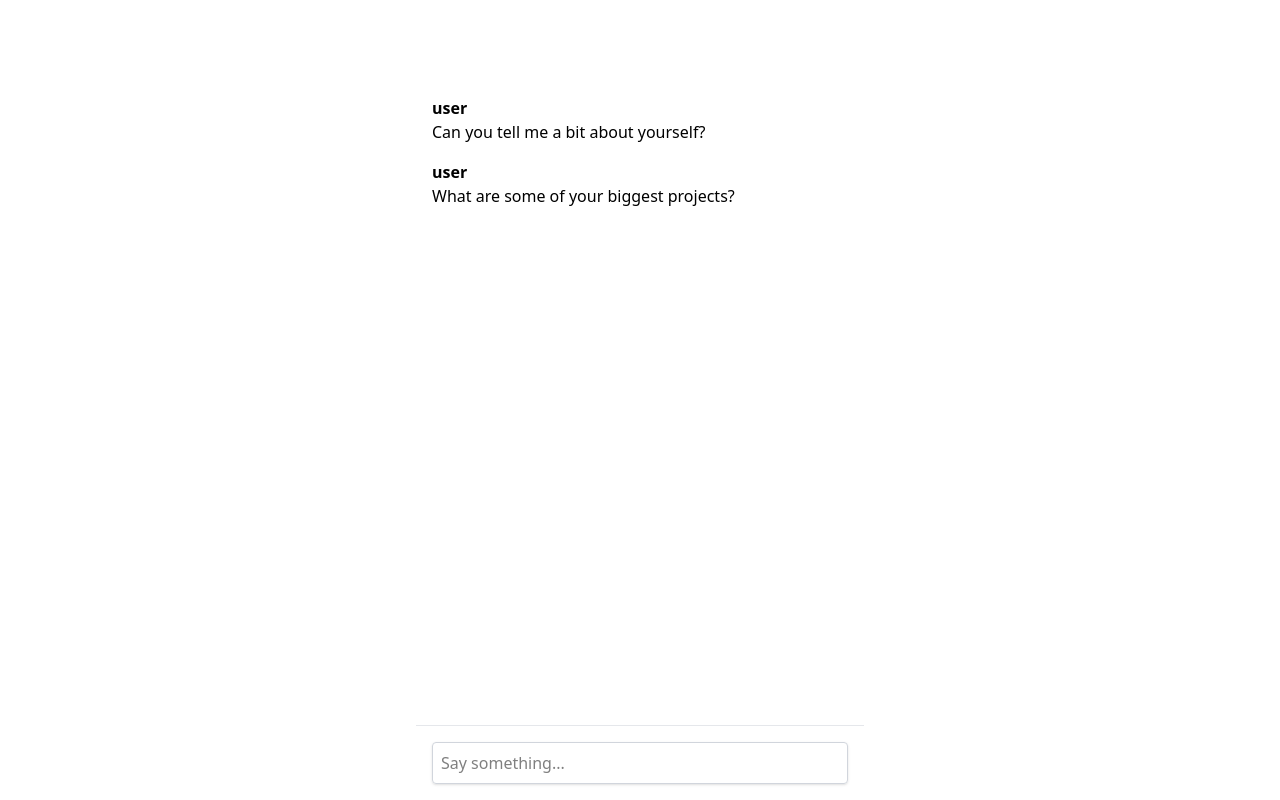
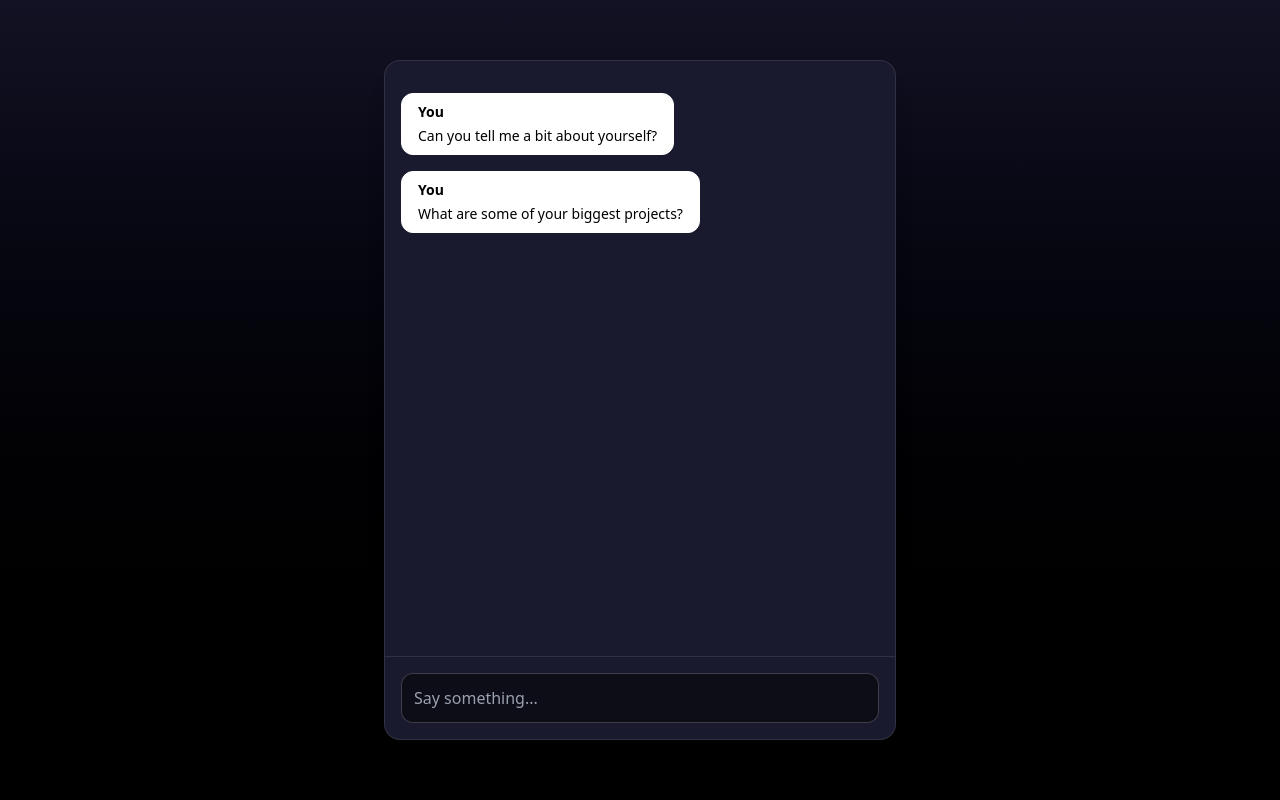
Before and after one commit to AhmedJader/PortfolioV2, a Next.js app: page / in a window 1280 px wide. Built offline with nearby package versions, Linux system fonts and the light colour scheme; no server answers.

Commit message:
feat: implement chat interface with message handling and input components; add PDF ingestion logic with database checks

```diff
--- a/app/globals.css
+++ b/app/globals.css
@@ -5,3 +5,12 @@ body {
   height: 100%;
   overflow: hidden;
 }
+
+/* globals.css */
+.scrollbar-hide::-webkit-scrollbar {
+  display: none;
+}
+.scrollbar-hide {
+  -ms-overflow-style: none;
+  scrollbar-width: none;
+}
--- a/app/layout.tsx
+++ b/app/layout.tsx
@@ -27,6 +27,7 @@ export default function RootLayout({
       <body
         className={`${geistSans.variable} ${geistMono.variable} antialiased`}
       >
+        <div className="absolute top-0 z-[-2] h-screen w-screen bg-neutral-950 bg-[radial-gradient(ellipse_80%_80%_at_50%_-20%,rgba(120,119,198,0.3),rgba(255,255,255,0))]"></div>
         {children}
       </body>
     </html>
--- a/app/page.tsx
+++ b/app/page.tsx
@@ -1,66 +1,5 @@
-'use client';
+import ChatWrapper from '@/components/ChatWrapper';
 
-import { useChat } from '@ai-sdk/react';
-import { useEffect, useRef } from 'react';
-
-export default function Chat() {
-  const { messages, input, handleInputChange, handleSubmit, append } = useChat();
-  const hasAsked = useRef(false);
-  const bottomRef = useRef<HTMLDivElement>(null);
-
-  useEffect(() => {
-    if (!hasAsked.current) {
-      hasAsked.current = true;
-
-      const questions = [
-        "Can you tell me a bit about yourself?",
-        "What are some of your biggest projects?",
-      ];
-
-      questions.forEach((q, i) => {
-        setTimeout(() => {
-          append({ role: 'user', content: q });
-        }, i * 4000);
-      });
-    }
-  }, [append]);
-
-  useEffect(() => {
-    bottomRef.current?.scrollIntoView({ behavior: 'smooth' });
-  }, [messages]);
-
-  return (
-    <div className="flex flex-col h-screen w-full max-w-md mx-auto">
-      {/* Chat scrollable area */}
-      <div className="flex-1 overflow-y-auto px-4 py-24 space-y-4">
-        {messages.map((m) => (
-          <div key={m.id} className="whitespace-pre-wrap">
-            <div>
-              <div className="font-bold">{m.role === 'assistant' ? 'ahmed' : m.role}</div>
-              <p>
-                {m.content.length > 0 ? (
-                  m.content
-                ) : (
-                  <span className="italic font-light">
-                    {'calling tool: ' + m?.toolInvocations?.[0].toolName}
-                  </span>
-                )}
-              </p>
-            </div>
-          </div>
-        ))}
-        <div ref={bottomRef} />
-      </div>
-
-      {/* Input at bottom */}
-      <form onSubmit={handleSubmit} className="p-4 border-t border-gray-200">
-        <input
-          className="w-full p-2 border border-gray-300 rounded shadow"
-          value={input}
-          placeholder="Say something..."
-          onChange={handleInputChange}
-        />
-      </form>
-    </div>
-  );
+export default function Home() {
+  return <ChatWrapper />;
 }
--- /dev/null
+++ b/components/ChatWrapper.tsx
@@ -0,0 +1,42 @@
+'use client';
+
+import { useChat } from '@ai-sdk/react';
+import { useEffect, useRef } from 'react';
+import MessageList from './MessageList';
+import MessageInput from './MessageInput';
+
+export default function ChatWrapper() {
+    const { messages, input, handleInputChange, handleSubmit, append } = useChat();
+    const hasAsked = useRef(false);
+    const bottomRef = useRef<HTMLDivElement>(null);
+
+    useEffect(() => {
+        if (!hasAsked.current) {
+            hasAsked.current = true;
+
+            const questions = [
+                "Can you tell me a bit about yourself?",
+                "What are some of your biggest projects?",
+            ];
+
+            questions.forEach((q, i) => {
+                setTimeout(() => {
+                    append({ role: 'user', content: q });
+                }, i * 4000);
+            });
+        }
+    }, [append]);
+
+    useEffect(() => {
+        bottomRef.current?.scrollIntoView({ behavior: 'smooth' });
+    }, [messages]);
+
+    return (
+        <div className="flex items-center justify-center min-h-screen bg-gradient-to-b from-[#121224] to-black text-white">
+            <div className="flex flex-col h-[85vh] w-full max-w-lg bg-[#1a1a2e] border border-white/10 rounded-2xl shadow-xl overflow-hidden">
+                <MessageList messages={messages} bottomRef={bottomRef} />
+                <MessageInput input={input} handleInputChange={handleInputChange} handleSubmit={handleSubmit} />
+            </div>
+        </div>
+    );
+}
--- /dev/null
+++ b/components/MessageBubble.tsx
@@ -0,0 +1,30 @@
+type MessageProps = {
+  role: string;
+  content: string;
+  toolName?: string;
+};
+
+export default function MessageBubble({ role, content, toolName }: MessageProps) {
+  return (
+    <div className={`flex w-full justify-${role === 'assistant' ? 'start' : 'end'}`}>
+      <div
+        className={`max-w-[85%] px-4 py-2 rounded-xl border ${
+          role === 'assistant'
+            ? 'bg-white/10 border-white text-white'
+            : 'bg-white text-black border-white'
+        }`}
+      >
+        <div className="text-sm font-bold mb-1">
+          {role === 'assistant' ? 'Ahmed' : 'You'}
+        </div>
+        <p className="whitespace-pre-wrap text-sm">
+          {content.length > 0 ? content : (
+            <span className="italic font-light">
+              {'calling tool: ' + toolName}
+            </span>
+          )}
+        </p>
+      </div>
+    </div>
+  );
+}
--- /dev/null
+++ b/components/MessageInput.tsx
@@ -0,0 +1,18 @@
+type MessageInputProps = {
+  input: string;
+  handleInputChange: (e: React.ChangeEvent<HTMLInputElement>) => void;
+  handleSubmit: (e: React.FormEvent<HTMLFormElement>) => void;
+};
+
+export default function MessageInput({ input, handleInputChange, handleSubmit }: MessageInputProps) {
+  return (
+    <form onSubmit={handleSubmit} className="p-4 border-t border-white/10">
+      <input
+        className="w-full p-3 rounded-xl border border-white/20 bg-black/50 text-white placeholder-gray-400 focus:outline-none focus:ring-2 focus:ring-white/20"
+        value={input}
+        placeholder="Say something..."
+        onChange={handleInputChange}
+      />
+    </form>
+  );
+}
--- /dev/null
+++ b/components/MessageList.tsx
@@ -0,0 +1,18 @@
+'use client';
+import MessageBubble from './MessageBubble';
+
+export default function MessageList({ messages, bottomRef }: { messages: any[]; bottomRef: any }) {
+  return (
+    <div className="flex-1 overflow-y-auto px-4 py-8 space-y-4 scrollbar-hide">
+      {messages.map((m) => (
+        <MessageBubble
+          key={m.id}
+          role={m.role}
+          content={m.content}
+          toolName={m?.toolInvocations?.[0]?.toolName}
+        />
+      ))}
+      <div ref={bottomRef} />
+    </div>
+  );
+}
--- a/scripts/ingest-pdfs.ts
+++ b/scripts/ingest-pdfs.ts
@@ -5,6 +5,9 @@ import fs from "fs/promises";
 import path from "path";
 import pdf from "pdf-parse";
 import { createResource } from "@/lib/actions/resources";
+import { db } from "@/lib/db"; // <-- make sure this path is correct
+import { resources } from "@/lib/db/schema/resources"; // <-- and this too
+import { eq } from "drizzle-orm";
 
 const PDF_DIR = path.join(process.cwd(), "pdfs");
 
@@ -13,19 +16,25 @@ async function main() {
   const pdfFiles = files.filter((file) => file.endsWith(".pdf"));
 
   for (const file of pdfFiles) {
+    const safeFilename = file.replace(/[^\w\d\-_.]/g, "_");
+
+    // ✅ Skip if already in DB
+    const [existing] = await db.select().from(resources).where(eq(resources.filename, safeFilename));
+    if (existing) {
+      console.log(`⏭ Skipping ${safeFilename} (already processed)`);
+      continue;
+    }
+
     const filePath = path.join(PDF_DIR, file);
     const buffer = await fs.readFile(filePath);
 
     try {
       const { text } = await pdf(buffer);
 
-      // ✅ Clean the extracted text
       const cleanedText = text
         .replace(/[^\x00-\x7F]/g, "") // Remove non-ASCII characters
-        .replace(/\s+/g, " ") // Normalize whitespace
+        .replace(/\s+/g, " ")        // Normalize whitespace
         .trim();
-
-      const safeFilename = file.replace(/[^\w\d\-_.]/g, "_");
 
       const result = await createResource({
         filename: safeFilename,
```
Also changed, not shown: 1 other file (tests, documents, lock files or other folders).
